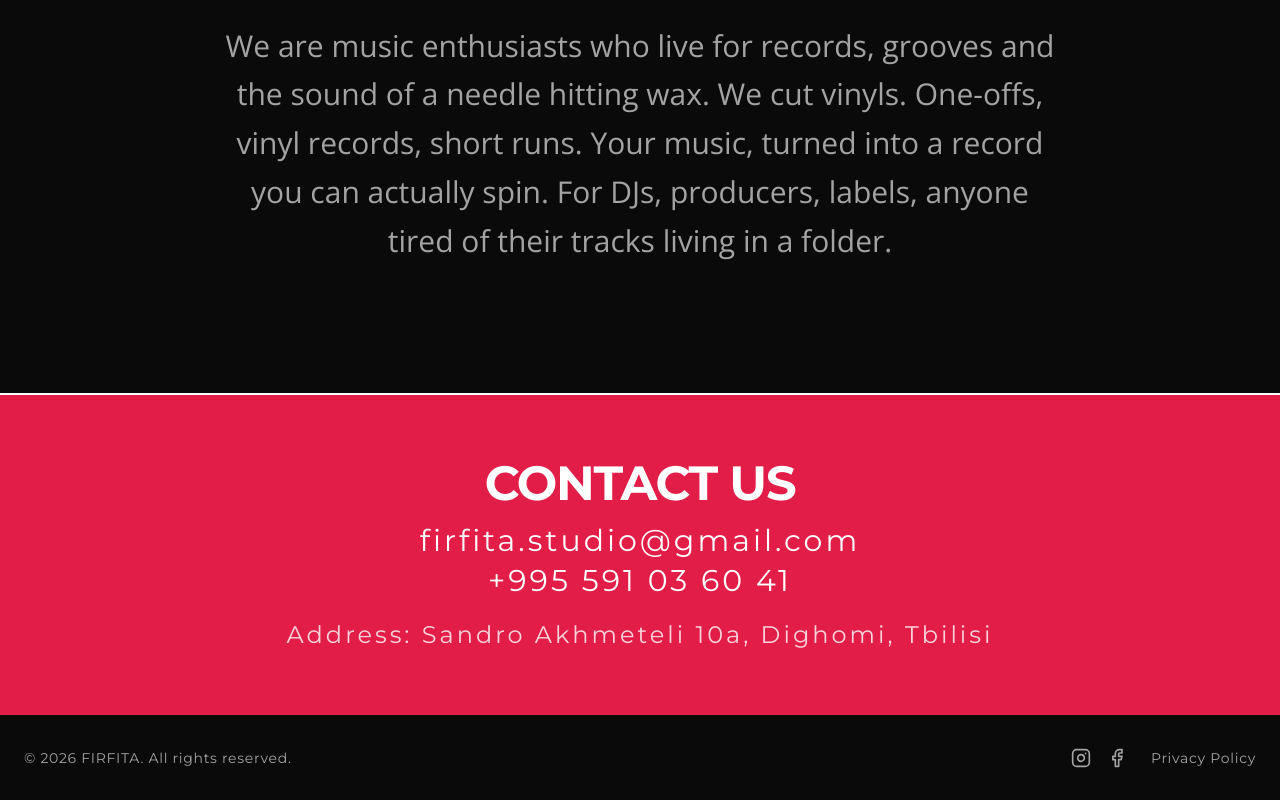
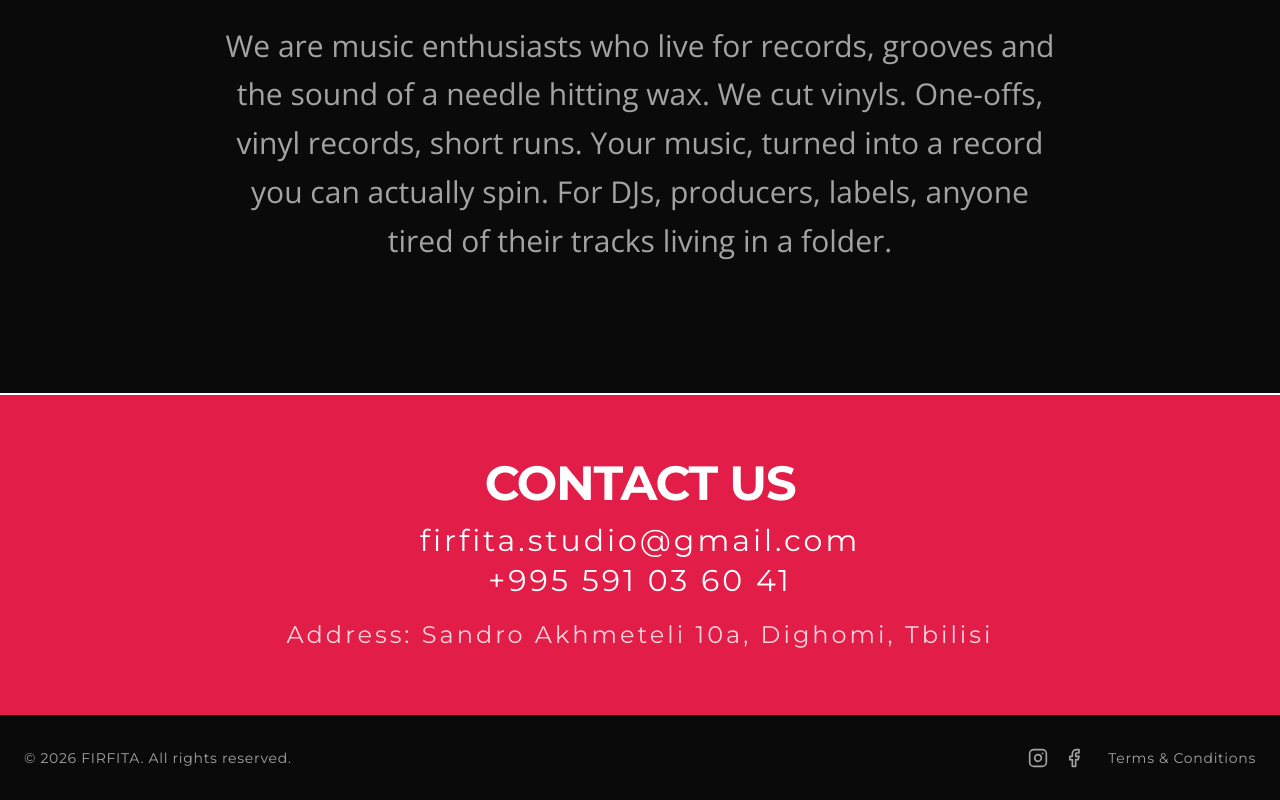
Before and after one commit to QA-fukumachi/firfita-nextjs, a Next.js app: page /en in a window 1280 px wide. Shown: the part 2783-3583 px from the top of the page. Built offline with nearby package versions, Linux system fonts and the light colour scheme.

Commit message:
feat: replace privacy policy link with terms and conditions document in footer

```diff
--- a/messages/ka.json
+++ b/messages/ka.json
@@ -111,7 +111,7 @@
     "step5": "5. შეფუთვა",
     "customSleeve": "ბეჭდვითი ყდა",
     "blankSleeve": "ცარიელი",
-    "step6": "6. ვინილის ფირფიტის რაოდენობა",
+    "step6": "6. ფირფიტის რაოდენობა",
     "termsCheckboxLabel": "ვადასტურებ, რომ ვფლობ ან მაქვს ნებართვა შესაკვეთი მუსიკის საავტორო უფლებებზე და სრულ პასუხისმგებლობას ვიღებ მათზე.",
     "termsLink": "წესები და პირობები",
     "termsModalTitle": "საავტორო უფლებები და პასუხისმგებლობა",
--- a/src/components/layout/Footer.tsx
+++ b/src/components/layout/Footer.tsx
@@ -14,7 +14,7 @@ export function Footer() {
             <svg xmlns="http://www.w3.org/2000/svg" width="20" height="20" viewBox="0 0 24 24" fill="none" stroke="currentColor" strokeWidth="2" strokeLinecap="round" strokeLinejoin="round" className="lucide lucide-facebook"><path d="M18 2h-3a5 5 0 0 0-5 5v3H7v4h3v8h4v-8h3l1-4h-4V7a1 1 0 0 1 1-1h3z"/></svg>
           </a>
         </div>
-        <a href="/privacy" className="hover:text-white transition-colors">Privacy Policy</a>
+        <a href="/Terms%20and%20Conditions/Terms%20and%20conditions.pdf" target="_blank" rel="noopener noreferrer" className="hover:text-white transition-colors">Terms & Conditions</a>
       </div>
     </footer>
   );
```
Also changed, not shown: 1 other file (tests, documents, lock files or other folders).
